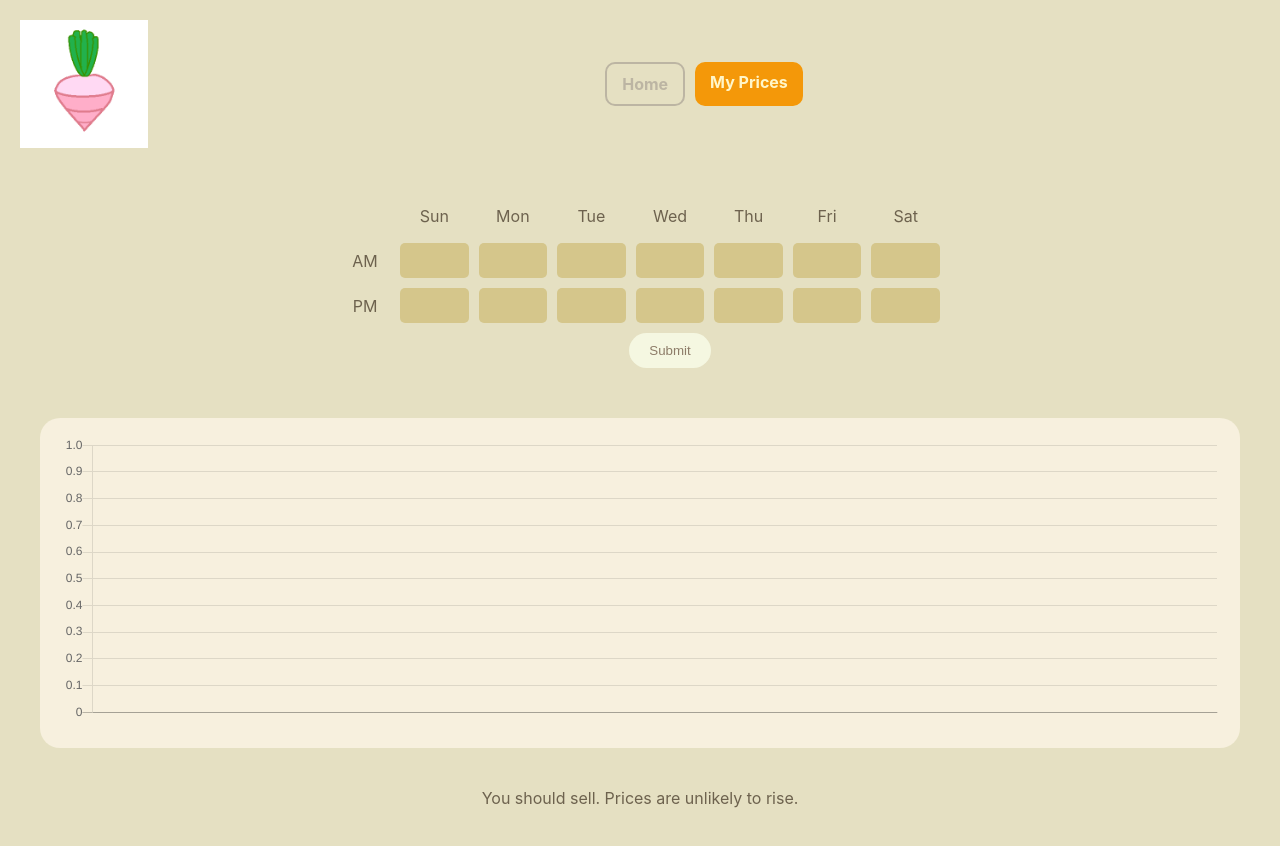
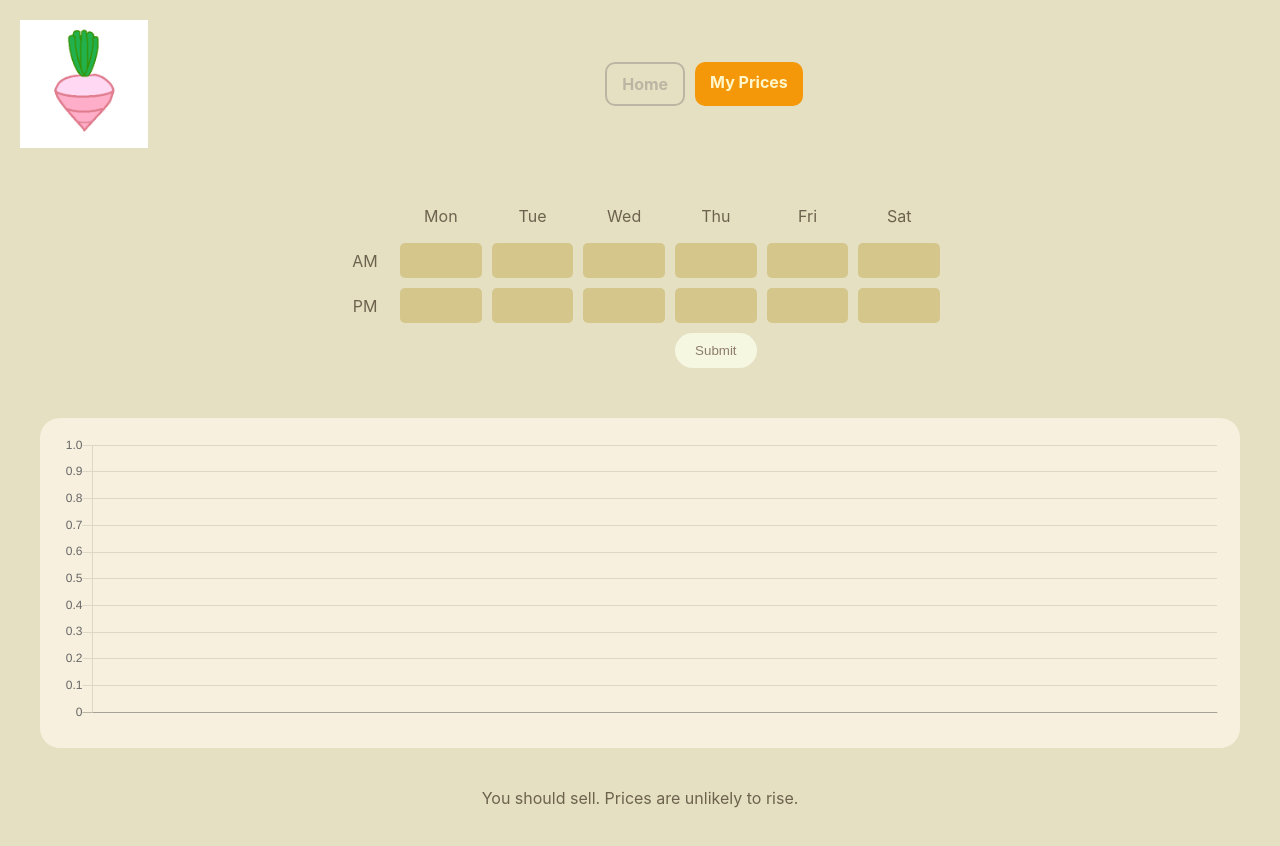
Before and after one commit to linkleonard/turnipwatch, a React (Create React App) app: page /price/me in a window 1280 px wide. Shown: the top 846 px of the page. Built offline with nearby package versions, Linux system fonts and the light colour scheme.

Commit message:
Add buyPrice to price record

```diff
--- a/src/PriceStore/localstorage.tsx
+++ b/src/PriceStore/localstorage.tsx
@@ -1,10 +1,11 @@
 import { IPriceStore } from './types'
 import { WeekPriceRecord } from 'models'
+import { isNumber } from 'lodash'
 
 const indexKey = "prices-index"
 
 function itemToModel(item: any): WeekPriceRecord {
-  const prices: (number | null)[] = item.prices.map((p: any) => {
+  const prices: (number | null)[] = (item.record?.prices ?? []).map((p: any) => {
     if (p === null) {
       return null
     }
@@ -15,15 +16,25 @@ function itemToModel(item: any): WeekPriceRecord {
     }
     return parsed
   })
+  const record = {
+    ...item.record,
+    buyPrice: Number(item.buyPrice),
+    prices,
+  }
+
   const parsed = {
     year: Number(item.year),
     week: Number(item.week),
-    prices,
+    record,
   }
-  if (Number.isNaN(Number(item.year))) {
+
+  if (Number.isNaN(record.buyPrice)) {
+    throw new TypeError("buyPrice is not a number")
+  }
+  if (Number.isNaN(parsed.year)) {
     throw new TypeError("year is not a number")
   }
-  if (Number.isNaN(Number(item.week))) {
+  if (Number.isNaN(parsed.week)) {
     throw new TypeError("week is not a number")
   }
   return parsed
--- a/src/models/pricing.tsx
+++ b/src/models/pricing.tsx
@@ -3,5 +3,15 @@ export type MaybePrice = number | null
 export interface WeekPriceRecord {
   year: number,
   week: number,
+  record: PriceRecord,
+}
+
+export interface PriceRecord {
+  buyPrice: MaybePrice,
   prices: MaybePrice[],
 }
+
+export const EmptyPriceRecord: PriceRecord = {
+  buyPrice: null,
+  prices: [],
+}
--- a/src/views/PriceAnalyzer.tsx
+++ b/src/views/PriceAnalyzer.tsx
@@ -9,7 +9,7 @@ function Component() {
   // TODO: read this from application state
   const now = moment()
   const key = `${now.year()}-${now.weekYear()}`
-  const weekPrices = useSelector((state: RootState) => state.weeklyPrices.prices)[key]?.prices ?? []
+  const weekPrices = useSelector((state: RootState) => state.weeklyPrices.prices)[key]?.record.prices ?? []
 
   const behavior = analyze(weekPrices)
 
--- a/src/views/ViewPrice.tsx
+++ b/src/views/ViewPrice.tsx
@@ -3,12 +3,13 @@ import { RouteComponentProps } from '@reach/router'
 import styled from 'styled-components'
 
 import PriceAnalyzer from './PriceAnalyzer'
-import WeekPriceForm, { FormResult } from './WeekPriceForm'
+import WeekPriceForm from './WeekPriceForm'
 import WeekPriceHistoryGraph from './WeekPriceHistoryGraph'
 import { useDispatch, useSelector } from 'react-redux'
 import { SaveWeeklyPrices } from 'redux/actions'
 import moment from 'moment'
 import { RootState } from 'redux/reducers'
+import { PriceRecord, EmptyPriceRecord } from 'models'
 
 const Container = styled.section`
 padding: 20px 0 50px 0;
@@ -19,22 +20,22 @@ function Component(props: RouteComponentProps) {
 
   const now = moment()
   const key = `${now.year()}-${now.weekYear()}`
-  const weekPrices = useSelector((state: RootState) => state.weeklyPrices.prices)[key]?.prices ?? []
+  const priceRecord = useSelector((state: RootState) => state.weeklyPrices.prices)[key]?.record ?? EmptyPriceRecord
 
-  function savePrices(result: FormResult) {
+  function savePrices(record: PriceRecord) {
     const now = moment()
-    const prices = Array.from(new Array(14)).map((v, k) => result.prices[k])
-    const record = {
+
+    const weekRecord = {
       year: now.year(),
       week: now.weekYear(),
-      prices,
+      record,
     }
-    dispatch(SaveWeeklyPrices(record))
+    dispatch(SaveWeeklyPrices(weekRecord))
   }
 
   return (
     <Container>
-      <WeekPriceForm onSubmit={savePrices} prices={weekPrices} />
+      <WeekPriceForm onSubmit={savePrices} priceRecord={priceRecord} />
       <WeekPriceHistoryGraph />
       <PriceAnalyzer />
     </Container>
--- a/src/views/WeekPriceForm.tsx
+++ b/src/views/WeekPriceForm.tsx
@@ -4,6 +4,7 @@ import { Form, Field } from 'react-final-form'
 import styled from 'styled-components'
 
 import NumberInput from 'components/NumberInput';
+import { MaybePrice, PriceRecord } from 'models'
 import { daysOfWeek } from 'utils/time'
 
 const SubmitButton = styled.button`
@@ -47,13 +48,13 @@ align-items: center;
 
 @media only screen and (min-width: 800px) {
   max-width: 600px;
-  grid-template-columns: 50px repeat(7, 1fr);
+  grid-template-columns: 50px repeat(6, 1fr);
   grid-template-rows: repeat(4, 1fr);
   grid-template-areas:
-    ". d0 d1 d2 d3 d4 d5 d6"
-    "am d0a d1a d2a d3a d4a d5a d6a"
-    "pm d0p d1p d2p d3p d4p d5p d6p"
-    ".  .   .   s   s   s   .   ."
+    ".  d0  d1  d2  d3  d4  d5"
+    "am d0a d1a d2a d3a d4a d5a"
+    "pm d0p d1p d2p d3p d4p d5p"
+    ".  .   .   s   s   s   .";
 }
 
 @media only screen and (max-width: 799px) {
@@ -68,7 +69,6 @@ align-items: center;
     "d3 d3a d3p"
     "d4 d4a d4p"
     "d5 d5a d5p"
-    "d6 d6a d6p"
     "s  s   s";
 
   ${DayLabel} {
@@ -78,30 +78,33 @@ align-items: center;
 }
 `
 
-export interface FormResult {
-  prices: { [k: number]: number | null },
-}
-
 export interface FormValues {
+  buyPrice: string,
   [key: string]: string
 }
 
-export function transformValues(values: FormValues): { [k: number]: number | null } {
+export function transformValues(values: FormValues): PriceRecord {
   const pricePrefix = "price-"
   const { ...props } = values
-  return (
+  const buyPrice = (values.buyPrice !== null) ? (parseInt(values.buyPrice, 10) ?? null) : null
+  const rawPrices =
     _.chain(props)
       .pickBy((v, k) => k.startsWith(pricePrefix))
       .mapKeys((v, k) => parseInt(k.slice(pricePrefix.length), 10))
       .pickBy((v): v is string => v !== undefined)
       .mapValues(v => parseInt(v, 10))
       .value()
-  )
+
+  const prices = Array.from(new Array(14)).map((v, k) => rawPrices[k])
+  return {
+    buyPrice,
+    prices,
+  }
 }
 
 interface Props {
-  onSubmit: (v: FormResult) => any,
-  prices: (number | null)[],
+  onSubmit: (v: PriceRecord) => any,
+  priceRecord: PriceRecord,
 }
 
 function isNotDefined<T>(v: T | undefined): v is T {
@@ -110,8 +113,9 @@ function isNotDefined<T>(v: T | undefined): v is T {
 
 const timeOfDay = [TimeOfDay.am, TimeOfDay.pm]
 
-const am = daysOfWeek.map(d => `${d} AM`)
-const pm = daysOfWeek.map(d => `${d} PM`)
+const submittableDays = daysOfWeek.slice(1)
+const am = submittableDays.map(d => `${d} AM`)
+const pm = submittableDays.map(d => `${d} PM`)
 const times: string[] =
   _.chain(am)
     .zip(pm)
@@ -123,15 +127,13 @@ const times: string[] =
 const InputComponent = NumberInput(FormInput)
 const Component = (props: Props) => (
   <Form
-    onSubmit={(v: FormValues) => props.onSubmit({
-      prices: transformValues(v)
-    })}
+    onSubmit={(v: FormValues) => props.onSubmit(transformValues(v))}
     render={({ handleSubmit }) => (
       <StyledForm onSubmit={handleSubmit}>
         {timeOfDay.map((time) => (
           <TimeLabel key={time} time={time}>{time}</TimeLabel>
         ))}
-        {daysOfWeek.map((day, index) => (
+        {submittableDays.map((day, index) => (
           <DayLabel key={index} index={index}>{day.slice(0, 3)}</DayLabel>
         ))}
         {times.map((time, index) => (
@@ -139,7 +141,7 @@ const Component = (props: Props) => (
             name={`price-${index}`}
             component={InputComponent}
             key={index} index={index} aria-label={time}
-            initialValue={props.prices[index]}
+            initialValue={props.priceRecord.prices[index]}
           />
         ))}
         <SubmitButton type="submit">Submit</SubmitButton>
--- a/src/views/WeekPriceHistoryGraph.tsx
+++ b/src/views/WeekPriceHistoryGraph.tsx
@@ -29,7 +29,7 @@ function Component() {
   const now = moment()
   // TODO: read this from application state
   const key = `${now.year()}-${now.weekYear()}`
-  const weekPrices = useSelector((state: RootState) => state.weeklyPrices.prices)[key]?.prices ?? []
+  const prices = useSelector((state: RootState) => state.weeklyPrices.prices)[key]?.record.prices ?? []
 
   return (
     <div>
@@ -37,7 +37,7 @@ function Component() {
         label="Price"
         domain={domain}
         convertLabel={domainToLabel}
-        dataset={toDataset(weekPrices)}
+        dataset={toDataset(prices)}
       />
     </div>
   )
```
Also changed, not shown: 2 other files (tests, documents, lock files or other folders).
